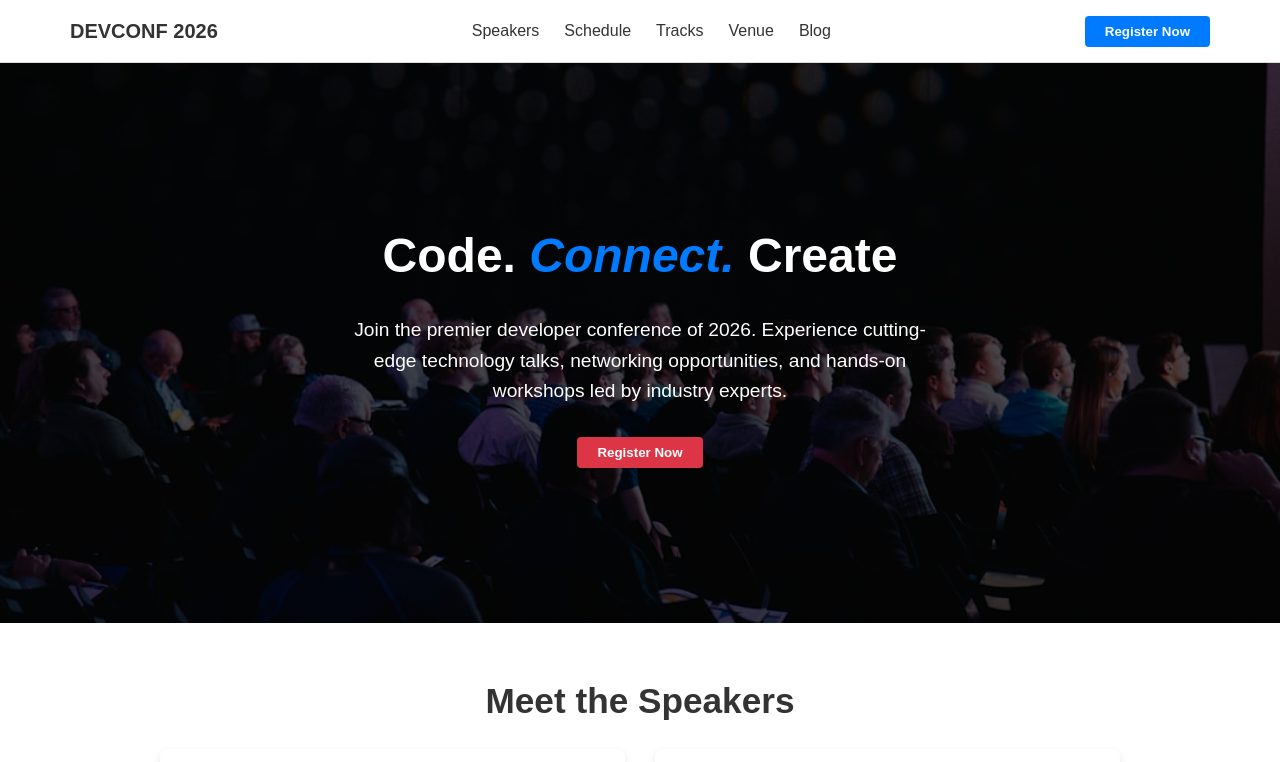
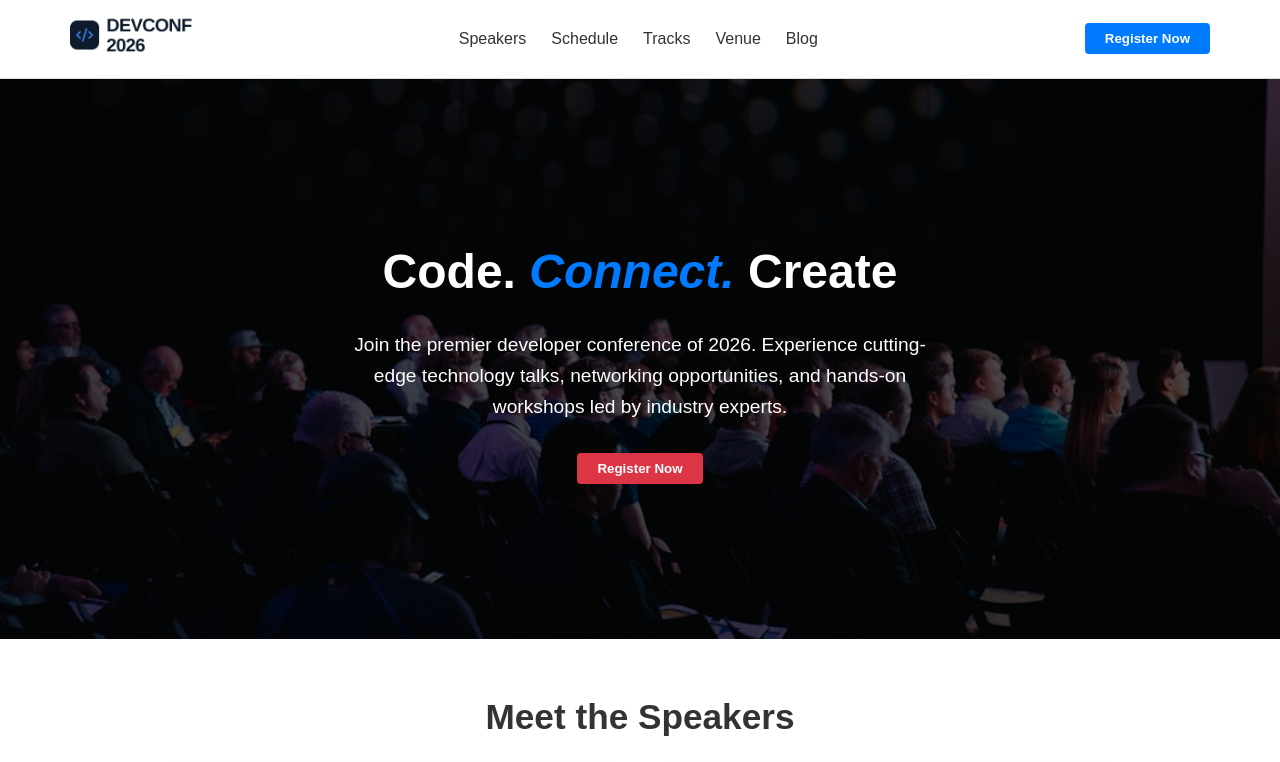
Before and after one commit to MSKhanDA/devcon, a plain HTML site: page index.html in a window 1280 px wide. Shown: the top 762 px of the page. Drawn offline with Linux system fonts and the light colour scheme.

Commit message:
replace header text with logo.png image

```diff
--- a/index.html
+++ b/index.html
@@ -11,7 +11,9 @@
     <!-- NAVBAR SECTION -->
     <nav class="navbar">
         <div class="nav-container">
-            <div class="logo">DEVCONF 2026</div>
+            <div class="logo">
+                <img src="./assets/logo.png" alt="DevConf 2026 Logo" />
+            </div>
             <ul class="nav-menu">
                 <li><a href="#speakers">Speakers</a></li>
                 <li><a href="#schedule">Schedule</a></li>
--- a/style.css
+++ b/style.css
@@ -26,10 +26,9 @@ body {
     padding: 15px 30px;
 }
 
-.logo {
-    font-size: 20px;
-    font-weight: bold;
-    color: #333;
+.logo img {
+    height: 40px;
+    max-width: 150px;
 }
 
 .nav-menu {
```
